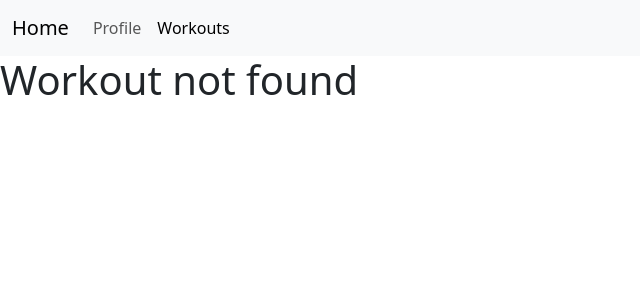
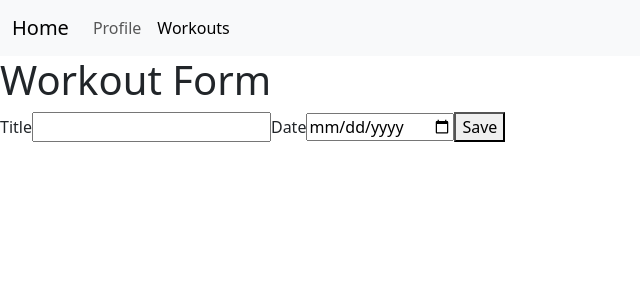
Before and after one commit to Kiankayan/IFitness-School-Project, a React (Vite) app: page /workouts/new in a window 1280 px wide. Before the commit this address had no page. Shown: the top 300 px of the page, without its empty margins (0-640 px from the left). Built offline with nearby package versions, Linux system fonts and the light colour scheme.

Commit message:
added button WorkoutForm.tsx

```diff
--- a/src/pages/WorkoutForm.tsx
+++ b/src/pages/WorkoutForm.tsx
@@ -1,5 +1,34 @@
+import { useParams } from "react-router-dom";
+import { getWorkout } from "../services/fakeWorkoutService";
+import { useState } from "react";
+
 export default function WorkoutForm() {
-  <>
-    <h1>Workout Form</h1>
-  </>;
+  const { id } = useParams();
+  const workout = id ? getWorkout(Number(id)) : null;
+
+  const [title, setTitle] = useState(workout?.title || "");
+  const [date, setDate] = useState(workout?.date || "");
+
+  function handleSubmit(event: any) {
+    event.preventDefault();
+  }
+
+  return (
+    <form onSubmit={handleSubmit}>
+      <h1>Workout Form</h1>
+      <label>Title</label>
+      <input
+        type="text"
+        value={title}
+        onChange={(e) => setTitle(e.target.value)}
+      />
+      <label>Date</label>
+      <input
+        type="date"
+        value={date}
+        onChange={(e) => setDate(e.target.value)}
+      />
+      <button type="submit">Save</button>
+    </form>
+  );
 }
```
Also changed, not shown: src/routes.tsx (+9 -0 lines).
